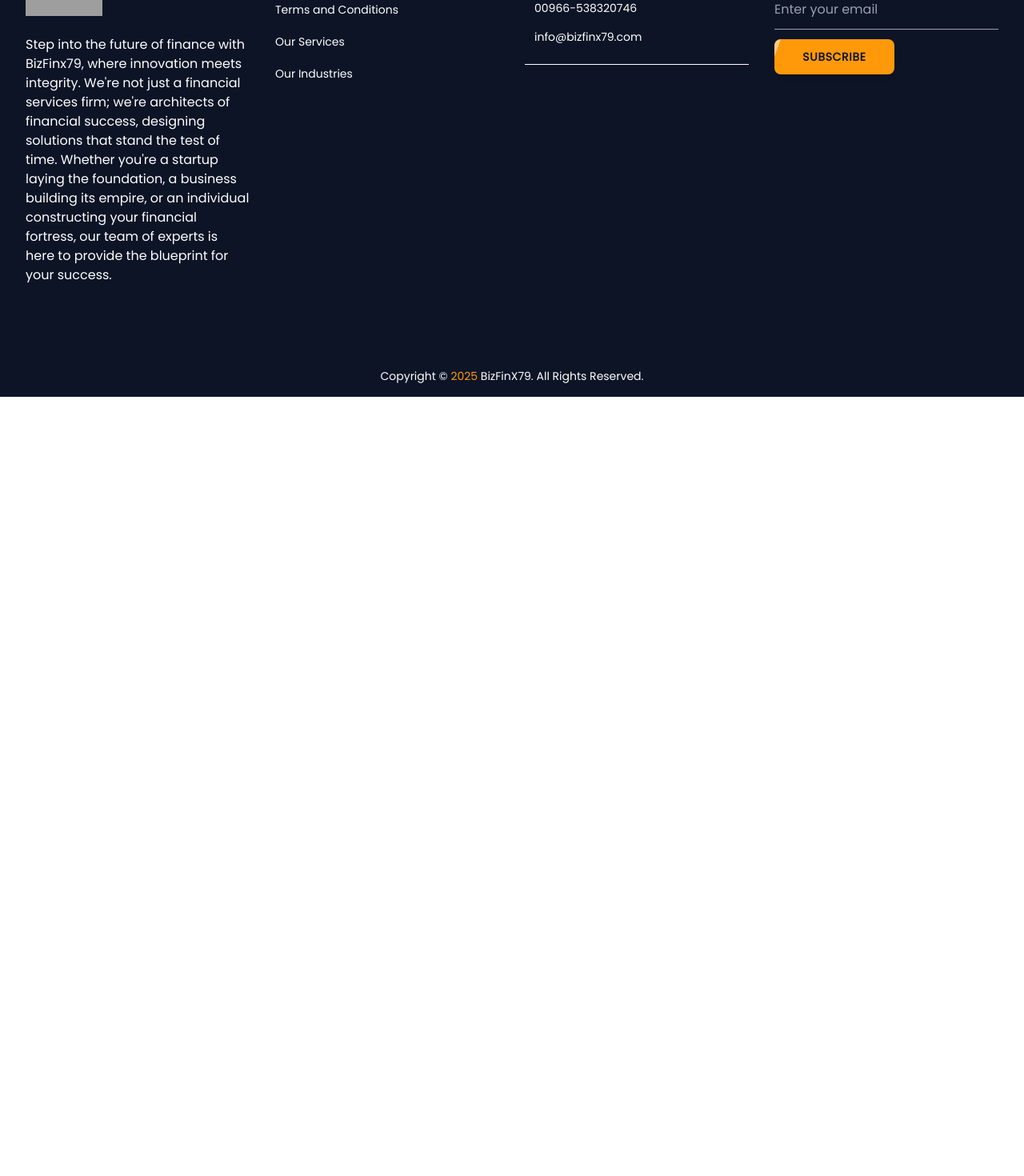
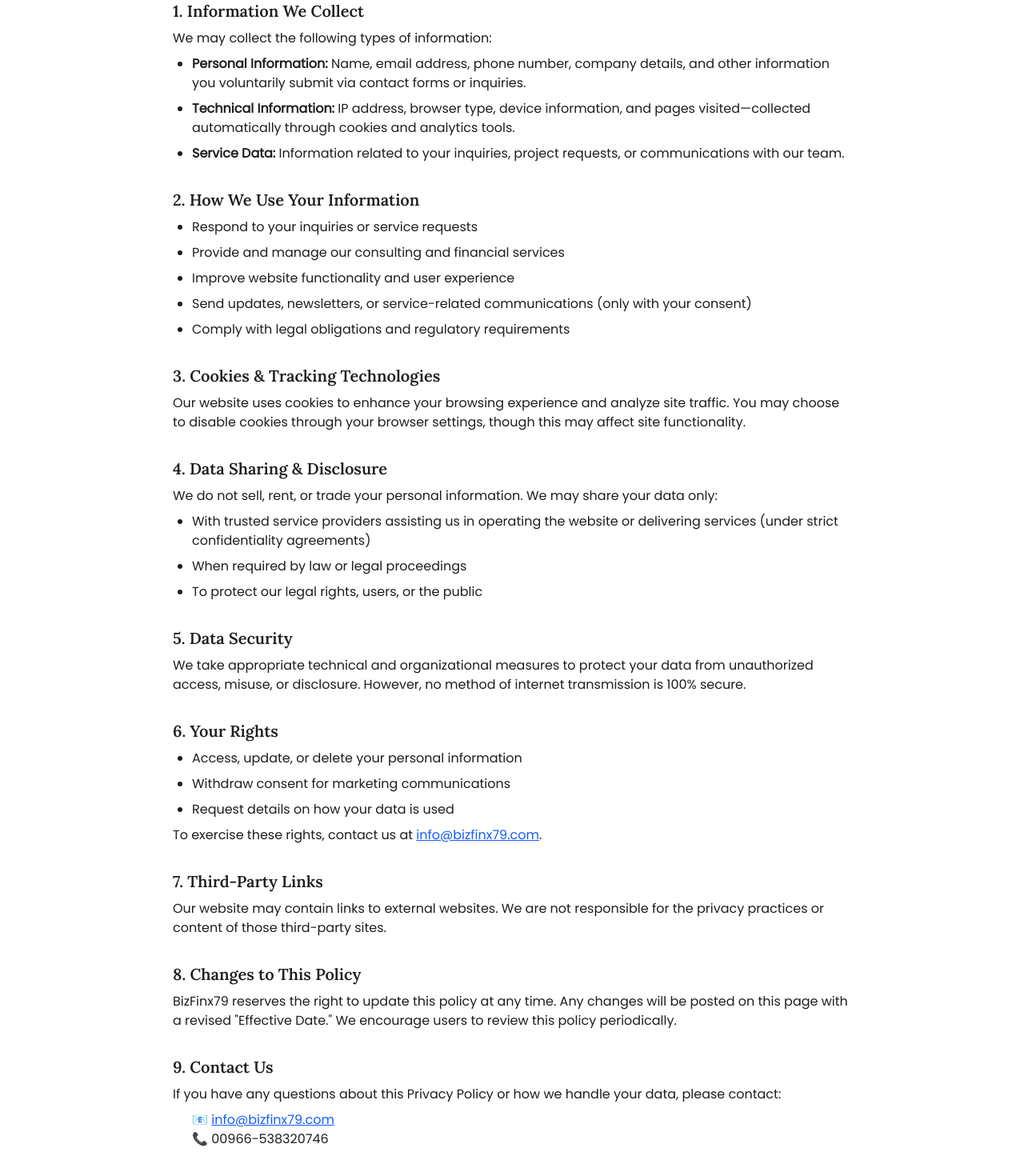
Before and after one commit to solemannoushad/Bizfinx79, a Next.js app: page /privacy-policy in a window 1280 px wide. Before the commit this address had no page. Shown: the part 980-2450 px from the top of the page at 80% size. Before the commit the page ends 1476 px from the top, so only its background shows below. Built offline with nearby package versions, Linux system fonts and the light colour scheme; grey boxes are pictures that could not be loaded; some icons are missing.

Commit message:
privacy-policy page added, StatsData content updated

```diff
--- /dev/null
+++ b/src/app/privacy-policy/page.tsx
@@ -0,0 +1,102 @@
+import Hero from '@/components/Hero'
+import React from 'react'
+
+function page() {
+  return (
+<>
+<Hero heading='Privacy Policy' subheading='Your privacy is important to us' />
+<div className="px-6 py-10 max-w-4xl mx-auto text-[#1e1e1e]">
+    <h1 className="text-3xl font-bold mb-6">Privacy Policy</h1>
+    <p className="mb-5">
+      At <strong>BizFinx79</strong>, we are committed to protecting your privacy. This Privacy Policy outlines how we collect, use, and safeguard your personal information when you visit our website or use our services.
+    </p>
+
+    <div className="my-8">
+      <h2 className="text-xl font-semibold mb-2">1. Information We Collect</h2>
+      <p className="mb-2">We may collect the following types of information:</p>
+      <ul className="list-disc ml-6 space-y-2">
+        <li>
+          <strong>Personal Information:</strong> Name, email address, phone number, company details, and other information you voluntarily submit via contact forms or inquiries.
+        </li>
+        <li>
+          <strong>Technical Information:</strong> IP address, browser type, device information, and pages visited—collected automatically through cookies and analytics tools.
+        </li>
+        <li>
+          <strong>Service Data:</strong> Information related to your inquiries, project requests, or communications with our team.
+        </li>
+      </ul>
+    </div>
+
+    <div className="my-8">
+      <h2 className="text-xl font-semibold mb-2">2. How We Use Your Information</h2>
+      <ul className="list-disc ml-6 space-y-2">
+        <li>Respond to your inquiries or service requests</li>
+        <li>Provide and manage our consulting and financial services</li>
+        <li>Improve website functionality and user experience</li>
+        <li>Send updates, newsletters, or service-related communications (only with your consent)</li>
+        <li>Comply with legal obligations and regulatory requirements</li>
+      </ul>
+    </div>
+
+    <div className="my-8">
+      <h2 className="text-xl font-semibold mb-2">3. Cookies & Tracking Technologies</h2>
+      <p>
+        Our website uses cookies to enhance your browsing experience and analyze site traffic. You may choose to disable cookies through your browser settings, though this may affect site functionality.
+      </p>
+    </div>
+
+    <div className="my-8">
+      <h2 className="text-xl font-semibold mb-2">4. Data Sharing & Disclosure</h2>
+      <p className="mb-2">We do not sell, rent, or trade your personal information. We may share your data only:</p>
+      <ul className="list-disc ml-6 space-y-2">
+        <li>With trusted service providers assisting us in operating the website or delivering services (under strict confidentiality agreements)</li>
+        <li>When required by law or legal proceedings</li>
+        <li>To protect our legal rights, users, or the public</li>
+      </ul>
+    </div>
+
+    <div className="my-8">
+      <h2 className="text-xl font-semibold mb-2">5. Data Security</h2>
+      <p>
+        We take appropriate technical and organizational measures to protect your data from unauthorized access, misuse, or disclosure. However, no method of internet transmission is 100% secure.
+      </p>
+    </div>
+
+    <div className="my-8">
+      <h2 className="text-xl font-semibold mb-2">6. Your Rights</h2>
+      <ul className="list-disc ml-6 space-y-2">
+        <li>Access, update, or delete your personal information</li>
+        <li>Withdraw consent for marketing communications</li>
+        <li>Request details on how your data is used</li>
+      </ul>
+      <p className="mt-2">To exercise these rights, contact us at <a className="text-blue-600 underline" href="mailto:info@bizfinx79.com">info@bizfinx79.com</a>.</p>
+    </div>
+
+    <div className="my-8">
+      <h2 className="text-xl font-semibold mb-2">7. Third-Party Links</h2>
+      <p>
+        Our website may contain links to external websites. We are not responsible for the privacy practices or content of those third-party sites.
+      </p>
+    </div>
+
+    <div className="my-8">
+      <h2 className="text-xl font-semibold mb-2">8. Changes to This Policy</h2>
+      <p>
+        BizFinx79 reserves the right to update this policy at any time. Any changes will be posted on this page with a revised "Effective Date." We encourage users to review this policy periodically.
+      </p>
+    </div>
+
+    <div className="my-8">
+      <h2 className="text-xl font-semibold mb-2">9. Contact Us</h2>
+      <p>If you have any questions about this Privacy Policy or how we handle your data, please contact:</p>
+      <ul className="mt-2 ml-6">
+        <li>📧 <a className="text-blue-600 underline" href="mailto:info@bizfinx79.com">info@bizfinx79.com</a></li>
+        <li>📞 00966-538320746</li>
+      </ul>
+    </div>
+  </div>
+</>
+  )
+}
+
+export default page
--- a/src/components/BlogsSection.tsx
+++ b/src/components/BlogsSection.tsx
@@ -18,7 +18,7 @@
         })}
       </div>
       <div className="flex justify-center">
-        <Button title="See All" onClick={
+        <Button title="Explore More" onClick={
           () => {
             navigate("/resources/blogs");
           }
--- a/src/components/Footer.tsx
+++ b/src/components/Footer.tsx
@@ -2,6 +2,7 @@
 
 import { useState } from "react";
 import Button from "./Button";
+import Link from "next/link";
 
 export default function Footer() {
   const [form, setForm] = useState("");
@@ -40,28 +41,28 @@
             </div>
             <ul className="space-y-4">
               <li>
-                <a
+                <Link
                   className="text-sm font-normal hover:text-secondary transition-colors"
-                  href="#"
+                  href="/privacy-policy"
                 >
-                  Terms and Conditions
-                </a>
+                  Privacy Policy
+                </Link>
               </li>
               <li>
-                <a
+                <Link
                   className="text-sm font-normal hover:text-secondary transition-colors"
-                  href="#"
+                  href="/services"
                 >
                   Our Services
-                </a>
+                </Link>
               </li>
               <li>
-                <a
+                <Link
                   className="text-sm font-normal hover:text-secondary transition-colors"
-                  href="#"
+                  href="/industries"
                 >
                   Our Industries
-                </a>
+                </Link>
               </li>
             </ul>
           </div>
--- a/src/components/StatsBox.tsx
+++ b/src/components/StatsBox.tsx
@@ -6,7 +6,7 @@
   const stats = [
     {
       title: "Projects Delivered",
-      stats: "100+",
+      stats: "500+",
     },
     {
       title: "Client Satisfaction",
@@ -14,11 +14,11 @@
     },
     {
       title: "High Positive Reviews",
-      stats: "340+",
+      stats: "400+",
     },
     {
       title: "Years of Expertise",
-      stats: "10+",
+      stats: "15+",
     },
   ];
 
```
